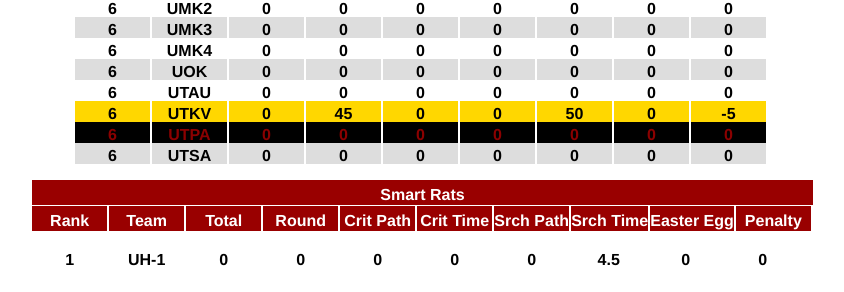
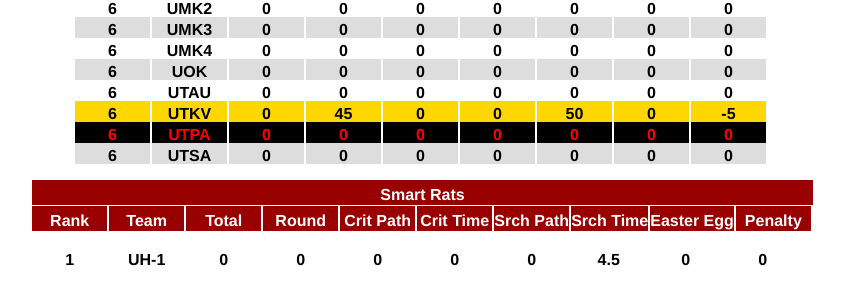
Before and after one commit to scalemailted/Dynamic-Leaderboard, a Django app: page /robotics_scoreboard/round1 in a window 1280 px wide. Shown: the part 620-912 px from the top of the page, without its empty margins (214-1058 px from the left). Run offline with Django 3.2, Linux system fonts and the light colour scheme; data comes from the database, SQL or seed files in the repository; some libraries are stand-ins or nearby versions.

Commit message:
updated Disqual color from Darkred to Red

```diff
--- a/scoreboard/templates/robotics_scoreboard/leaderboardQ1.html
+++ b/scoreboard/templates/robotics_scoreboard/leaderboardQ1.html
@@ -193,7 +193,7 @@
                                                       var $El = $(el);
                                                       var iFr = $.data(el,'h'); iFr = Number(iFr.toFixed(0));
                                                       var iTo = i*iLnH;
-                                                     $El.css({position:'absolute',top:iFr}).animate({top:iTo}, {duration: 2500, complete:function() {el.style.color="black"; el.style.backgroundColor = 'white'; el.style.zIndex = 0; if (i%2==1) {el.style.backgroundColor='#ddd';} if (el.children[PREQ].innerHTML === "true") el.style.backgroundColor = 'gold'; if (el.children[DISQ].innerHTML === "true") {  /*el.style.color='white'; el.style.backgroundColor = '#999';*/el.style.color='DarkRed'; el.style.backgroundColor = 'black';}}, progress:function(){if (iFr > iTo) {el.style.color="white"; el.style.backgroundColor = 'green'; el.style.zIndex = 5;} }  } );
+                                                     $El.css({position:'absolute',top:iFr}).animate({top:iTo}, {duration: 2500, complete:function() {el.style.color="black"; el.style.backgroundColor = 'white'; el.style.zIndex = 0; if (i%2==1) {el.style.backgroundColor='#ddd';} if (el.children[PREQ].innerHTML === "true") el.style.backgroundColor = 'gold'; if (el.children[DISQ].innerHTML === "true") {  /*el.style.color='white'; el.style.backgroundColor = '#999';*/el.style.color='Red'; el.style.backgroundColor = 'black';}}, progress:function(){if (iFr > iTo) {el.style.color="white"; el.style.backgroundColor = 'green'; el.style.zIndex = 5;} }  } );
             });
         }
 
@@ -216,7 +216,7 @@
                                                       var $El = $(el);
                                                       var iFr = $.data(el,'h'); iFr = Number(iFr.toFixed(0));
                                                       var iTo = i*iLnH;
-                                                     $El.css({position:'absolute',top:iFr}).animate({top:iTo}, {duration: 2500, complete:function() {el.style.color="black"; el.style.backgroundColor = 'white'; el.style.zIndex = 0; if (i%2==1) {el.style.backgroundColor='LightPink';} if (el.children[SPREQ].innerHTML === "true") el.style.backgroundColor = 'gold'; if (el.children[SDISQ].innerHTML === "true") {  el.style.color='DarkRed'; el.style.backgroundColor = 'black';}}, progress:function(){if (iFr > iTo) {el.style.color="white"; el.style.backgroundColor = 'green'; el.style.zIndex = 5;} }  } );
+                                                     $El.css({position:'absolute',top:iFr}).animate({top:iTo}, {duration: 2500, complete:function() {el.style.color="black"; el.style.backgroundColor = 'white'; el.style.zIndex = 0; if (i%2==1) {el.style.backgroundColor='LightPink';} if (el.children[SPREQ].innerHTML === "true") el.style.backgroundColor = 'gold'; if (el.children[SDISQ].innerHTML === "true") {  el.style.color='Red'; el.style.backgroundColor = 'black';}}, progress:function(){if (iFr > iTo) {el.style.color="white"; el.style.backgroundColor = 'green'; el.style.zIndex = 5;} }  } );
             });
         }
 
--- a/scoreboard/templates/robotics_scoreboard/leaderboardQ2.html
+++ b/scoreboard/templates/robotics_scoreboard/leaderboardQ2.html
@@ -193,7 +193,7 @@
                                                       var $El = $(el);
                                                       var iFr = $.data(el,'h'); iFr = Number(iFr.toFixed(0));
                                                       var iTo = i*iLnH;
-                                                     $El.css({position:'absolute',top:iFr}).animate({top:iTo}, {duration: 2500, complete:function() {el.style.color="black"; el.style.backgroundColor = 'white'; el.style.zIndex = 0; if (i%2==1) {el.style.backgroundColor='#ddd';} if (el.children[PREQ].innerHTML === "true") el.style.backgroundColor = 'gold'; if (el.children[DISQ].innerHTML === "true") {  /*el.style.color='white'; el.style.backgroundColor = '#999';*/el.style.color='DarkRed'; el.style.backgroundColor = 'black';}}, progress:function(){if (iFr > iTo) {el.style.color="white"; el.style.backgroundColor = 'green'; el.style.zIndex = 5;} }  } );
+                                                     $El.css({position:'absolute',top:iFr}).animate({top:iTo}, {duration: 2500, complete:function() {el.style.color="black"; el.style.backgroundColor = 'white'; el.style.zIndex = 0; if (i%2==1) {el.style.backgroundColor='#ddd';} if (el.children[PREQ].innerHTML === "true") el.style.backgroundColor = 'gold'; if (el.children[DISQ].innerHTML === "true") {  /*el.style.color='white'; el.style.backgroundColor = '#999';*/el.style.color='Red'; el.style.backgroundColor = 'black';}}, progress:function(){if (iFr > iTo) {el.style.color="white"; el.style.backgroundColor = 'green'; el.style.zIndex = 5;} }  } );
             });
         }
 
@@ -216,7 +216,7 @@
                                                       var $El = $(el);
                                                       var iFr = $.data(el,'h'); iFr = Number(iFr.toFixed(0));
                                                       var iTo = i*iLnH;
-                                                     $El.css({position:'absolute',top:iFr}).animate({top:iTo}, {duration: 2500, complete:function() {el.style.color="black"; el.style.backgroundColor = 'white'; el.style.zIndex = 0; if (i%2==1) {el.style.backgroundColor='LightPink';} if (el.children[SPREQ].innerHTML === "true") el.style.backgroundColor = 'gold'; if (el.children[SDISQ].innerHTML === "true") {  el.style.color='DarkRed'; el.style.backgroundColor = 'black';}}, progress:function(){if (iFr > iTo) {el.style.color="white"; el.style.backgroundColor = 'green'; el.style.zIndex = 5;} }  } );
+                                                     $El.css({position:'absolute',top:iFr}).animate({top:iTo}, {duration: 2500, complete:function() {el.style.color="black"; el.style.backgroundColor = 'white'; el.style.zIndex = 0; if (i%2==1) {el.style.backgroundColor='LightPink';} if (el.children[SPREQ].innerHTML === "true") el.style.backgroundColor = 'gold'; if (el.children[SDISQ].innerHTML === "true") {  el.style.color='Red'; el.style.backgroundColor = 'black';}}, progress:function(){if (iFr > iTo) {el.style.color="white"; el.style.backgroundColor = 'green'; el.style.zIndex = 5;} }  } );
             });
         }
 
--- a/scoreboard/templates/robotics_scoreboard/leaderboardQ3.html
+++ b/scoreboard/templates/robotics_scoreboard/leaderboardQ3.html
@@ -193,7 +193,7 @@
                                                       var $El = $(el);
                                                       var iFr = $.data(el,'h'); iFr = Number(iFr.toFixed(0));
                                                       var iTo = i*iLnH;
-                                                     $El.css({position:'absolute',top:iFr}).animate({top:iTo}, {duration: 2500, complete:function() {el.style.color="black"; el.style.backgroundColor = 'white'; el.style.zIndex = 0; if (i%2==1) {el.style.backgroundColor='#ddd';} if (el.children[PREQ].innerHTML === "true") el.style.backgroundColor = 'gold'; if (el.children[DISQ].innerHTML === "true") {  /*el.style.color='white'; el.style.backgroundColor = '#999';*/el.style.color='DarkRed'; el.style.backgroundColor = 'black';}}, progress:function(){if (iFr > iTo) {el.style.color="white"; el.style.backgroundColor = 'green'; el.style.zIndex = 5;} }  } );
+                                                     $El.css({position:'absolute',top:iFr}).animate({top:iTo}, {duration: 2500, complete:function() {el.style.color="black"; el.style.backgroundColor = 'white'; el.style.zIndex = 0; if (i%2==1) {el.style.backgroundColor='#ddd';} if (el.children[PREQ].innerHTML === "true") el.style.backgroundColor = 'gold'; if (el.children[DISQ].innerHTML === "true") {  /*el.style.color='white'; el.style.backgroundColor = '#999';*/el.style.color='Red'; el.style.backgroundColor = 'black';}}, progress:function(){if (iFr > iTo) {el.style.color="white"; el.style.backgroundColor = 'green'; el.style.zIndex = 5;} }  } );
             });
         }
 
@@ -216,7 +216,7 @@
                                                       var $El = $(el);
                                                       var iFr = $.data(el,'h'); iFr = Number(iFr.toFixed(0));
                                                       var iTo = i*iLnH;
-                                                     $El.css({position:'absolute',top:iFr}).animate({top:iTo}, {duration: 2500, complete:function() {el.style.color="black"; el.style.backgroundColor = 'white'; el.style.zIndex = 0; if (i%2==1) {el.style.backgroundColor='LightPink';} if (el.children[SPREQ].innerHTML === "true") el.style.backgroundColor = 'gold'; if (el.children[SDISQ].innerHTML === "true") {  el.style.color='DarkRed'; el.style.backgroundColor = 'black';}}, progress:function(){if (iFr > iTo) {el.style.color="white"; el.style.backgroundColor = 'green'; el.style.zIndex = 5;} }  } );
+                                                     $El.css({position:'absolute',top:iFr}).animate({top:iTo}, {duration: 2500, complete:function() {el.style.color="black"; el.style.backgroundColor = 'white'; el.style.zIndex = 0; if (i%2==1) {el.style.backgroundColor='LightPink';} if (el.children[SPREQ].innerHTML === "true") el.style.backgroundColor = 'gold'; if (el.children[SDISQ].innerHTML === "true") {  el.style.color='Red'; el.style.backgroundColor = 'black';}}, progress:function(){if (iFr > iTo) {el.style.color="white"; el.style.backgroundColor = 'green'; el.style.zIndex = 5;} }  } );
             });
         }
 
```
